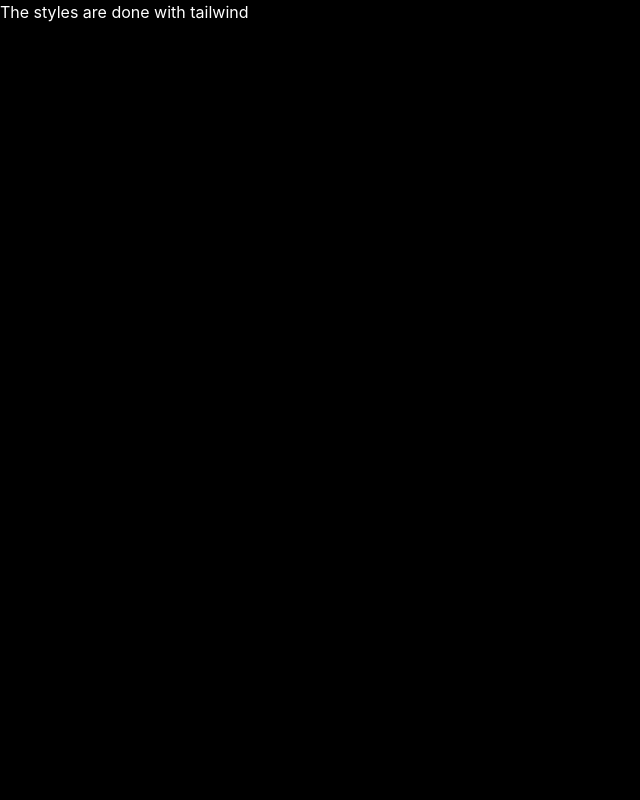
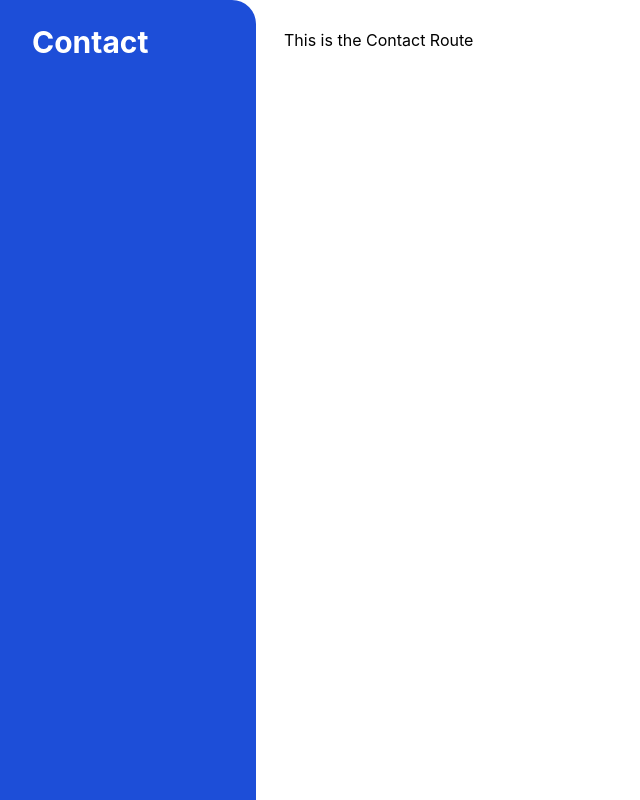
Before and after one commit to chaitanya-000/taiyo.ai-frontend-assignment, a React (Create React App) app: page / in a window 1280 px wide. Shown: the whole page, without its empty margins (0-640 px from the left). Built offline with nearby package versions, Linux system fonts and the light colour scheme.

Commit message:
#6 :- Sets up basic routing in App.tsx with RootLayout & Contact.

```diff
--- a/src/App.tsx
+++ b/src/App.tsx
@@ -1,11 +1,23 @@
 import "./App.css";
+import {
+  createBrowserRouter,
+  createRoutesFromElements,
+  Route,
+  RouterProvider,
+} from "react-router-dom";
+import RootLayout from "./layouts/RootLayout";
+import Contact from "./pages/Contact";
 
 function App() {
-  return (
-    <div className="w-full h-screen bg-black text-white">
-      <h1>The styles are done with tailwind</h1>
-    </div>
+  const router = createBrowserRouter(
+    createRoutesFromElements(
+      <Route path="/" element={<RootLayout />}>
+        <Route index element={<Contact />} />
+      </Route>
+    )
   );
+
+  return <RouterProvider router={router} />;
 }
 
 export default App;
--- /dev/null
+++ b/src/pages/Contact.tsx
@@ -0,0 +1,5 @@
+import React from "react";
+
+export default function Contact() {
+  return <div>This is the Contact Route</div>;
+}
```
